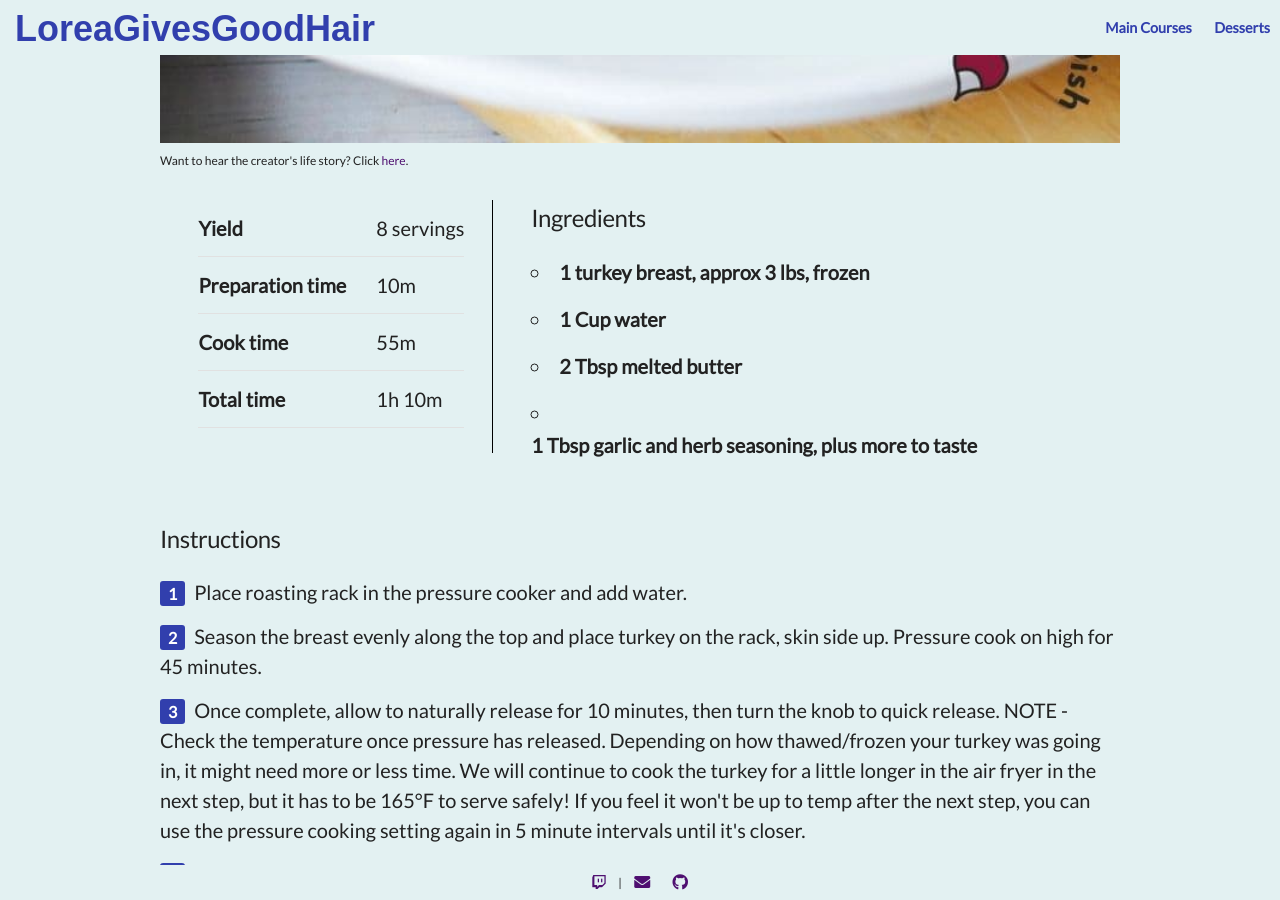
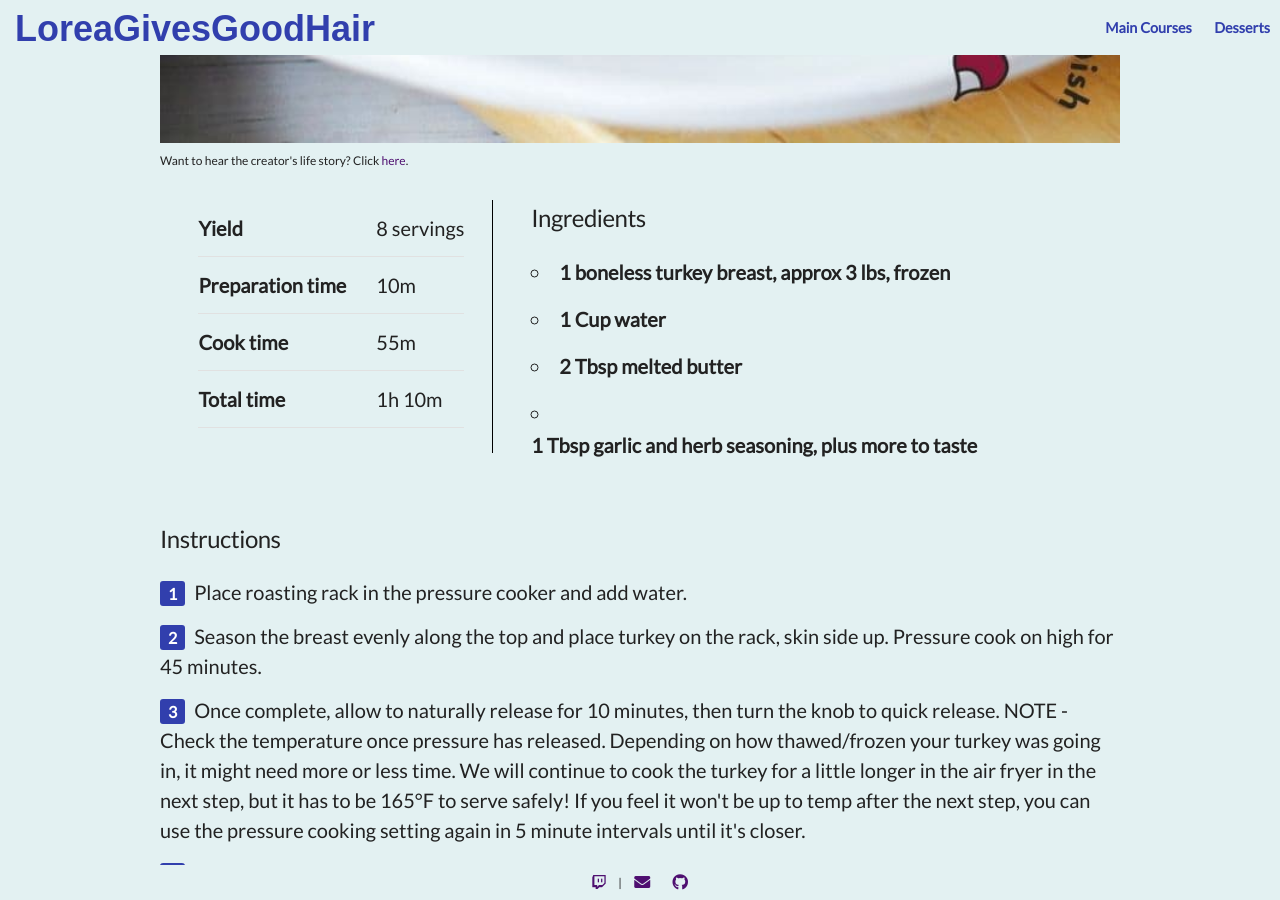
Before and after one commit to AyMeeko/recipes, a Jekyll site: the page built from main_courses/_posts/2022-08-14-ninja-turkey.md, in a window 1280 px wide and 900 px high, scrolled down 1423 px. Built offline with Jekyll 4.4.1, drawn with Linux system fonts in a browser that asks for light colours; some web fonts are replaced.

Commit message:
made the turkey boneless

```diff
--- a/main_courses/_posts/2022-08-14-ninja-turkey.md
+++ b/main_courses/_posts/2022-08-14-ninja-turkey.md
@@ -3,7 +3,7 @@ name: Ninja Foodi Turkey Breast
 image: /assets/images/ninja-turkey-breast.jpeg
 date: "2022-07-02"
 ingredients:
-  - 1 turkey breast, approx 3 lbs, frozen
+  - 1 boneless turkey breast, approx 3 lbs, frozen
   - 1 Cup water
   - 2 Tbsp melted butter
   - 1 Tbsp garlic and herb seasoning, plus more to taste
```
